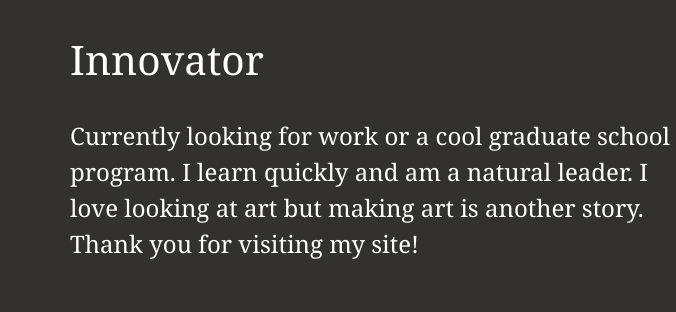
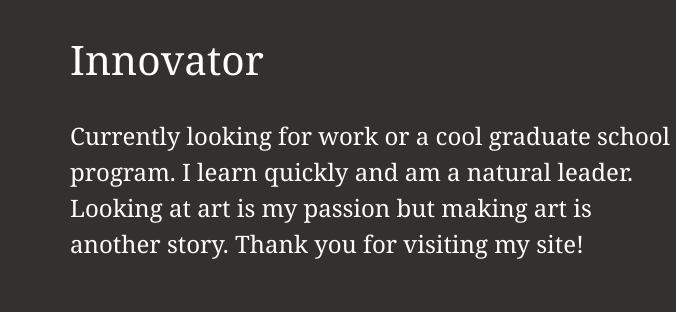
Before and after one commit to kellendorchen/kellendorchen.github.io, a plain HTML site: page index.html in a window 1280 px wide. Shown: the top 312 px of the page, 0-676 px from the left. Drawn offline with nearby package versions, Linux system fonts and the light colour scheme; a script that the page names is missing.

Commit message:
minor bio edit

```diff
--- a/index.html
+++ b/index.html
@@ -23,7 +23,7 @@
               </h5>
               <hr>
               <p>
-                Currently looking for work or a cool graduate school program. I learn quickly and am a natural leader. I love looking at art but making art is another story. Thank you for visiting my site!
+                Currently looking for work or a cool graduate school program. I learn quickly and am a natural leader. Looking at art is my passion but making art is another story. Thank you for visiting my site!
               </p>
             </div>
             <img src="images/headshot2.png" class="mr-3 frame" alt="..." style="opacity: 1; min-height: 70%; min-width: 45%;">
```
